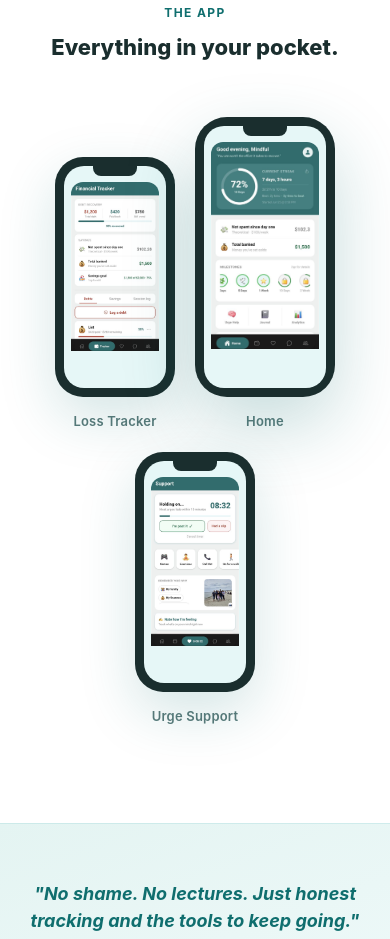
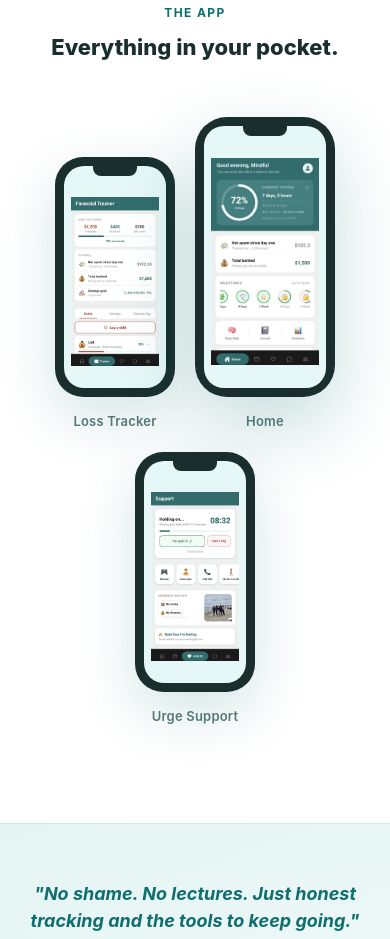
Before and after one commit to MarekMac/cornerday, a website: page docs/index.html in a window 390 px wide. Shown: the part 2971-3910 px from the top of the page. Drawn offline with Linux system fonts and the light colour scheme.

Commit message:
Center phone mockup screenshots vertically instead of top-aligning
contain fit left leftover space only at the bottom, reading as a
stray empty strip under the tab bar. Centering splits it evenly
above and below so it looks intentional.

```diff
--- a/docs/index.html
+++ b/docs/index.html
@@ -461,7 +461,7 @@
       width: 100%;
       height: 100%;
       object-fit: contain;
-      object-position: top center;
+      object-position: center;
       border-radius: 12px;
       display: block;
     }
```
